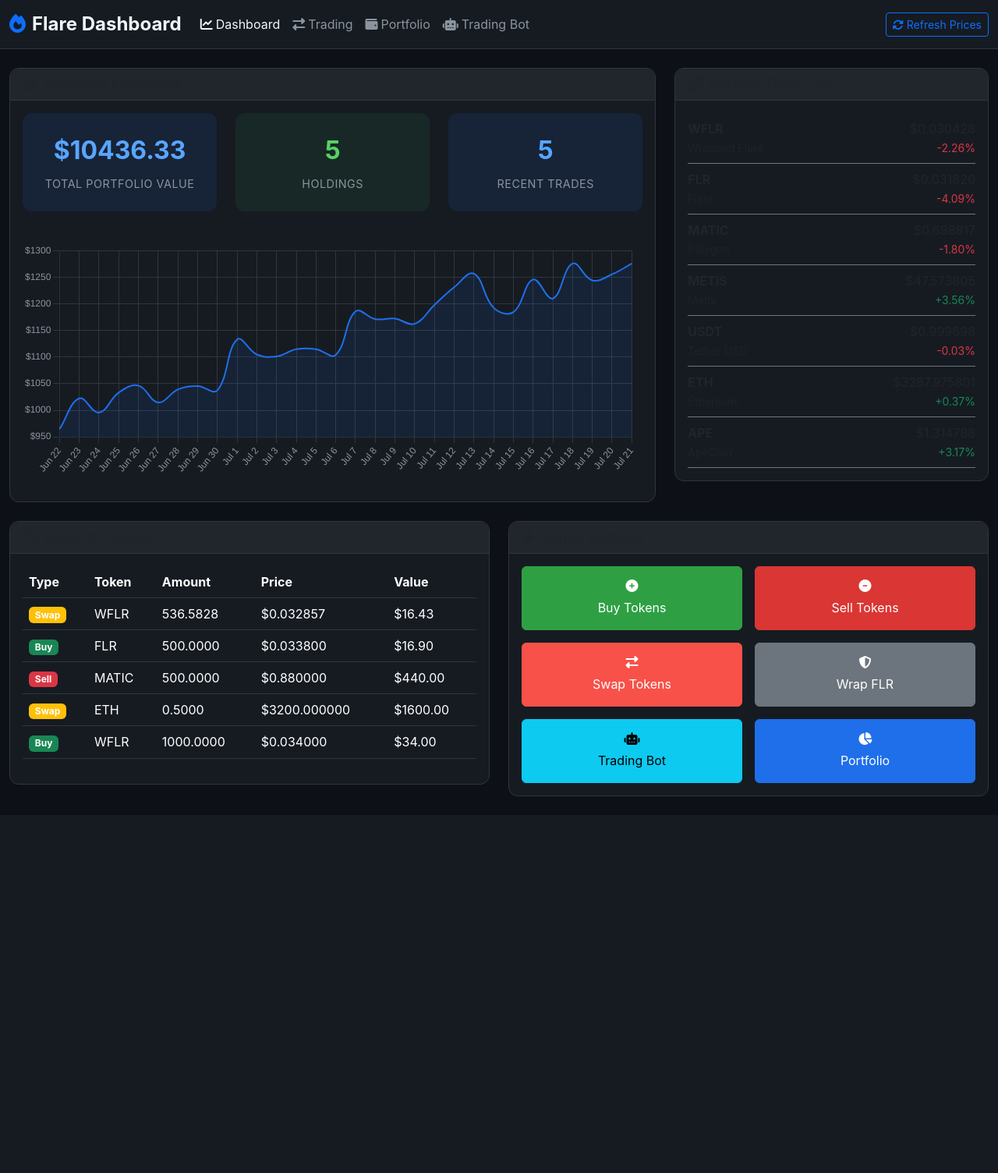
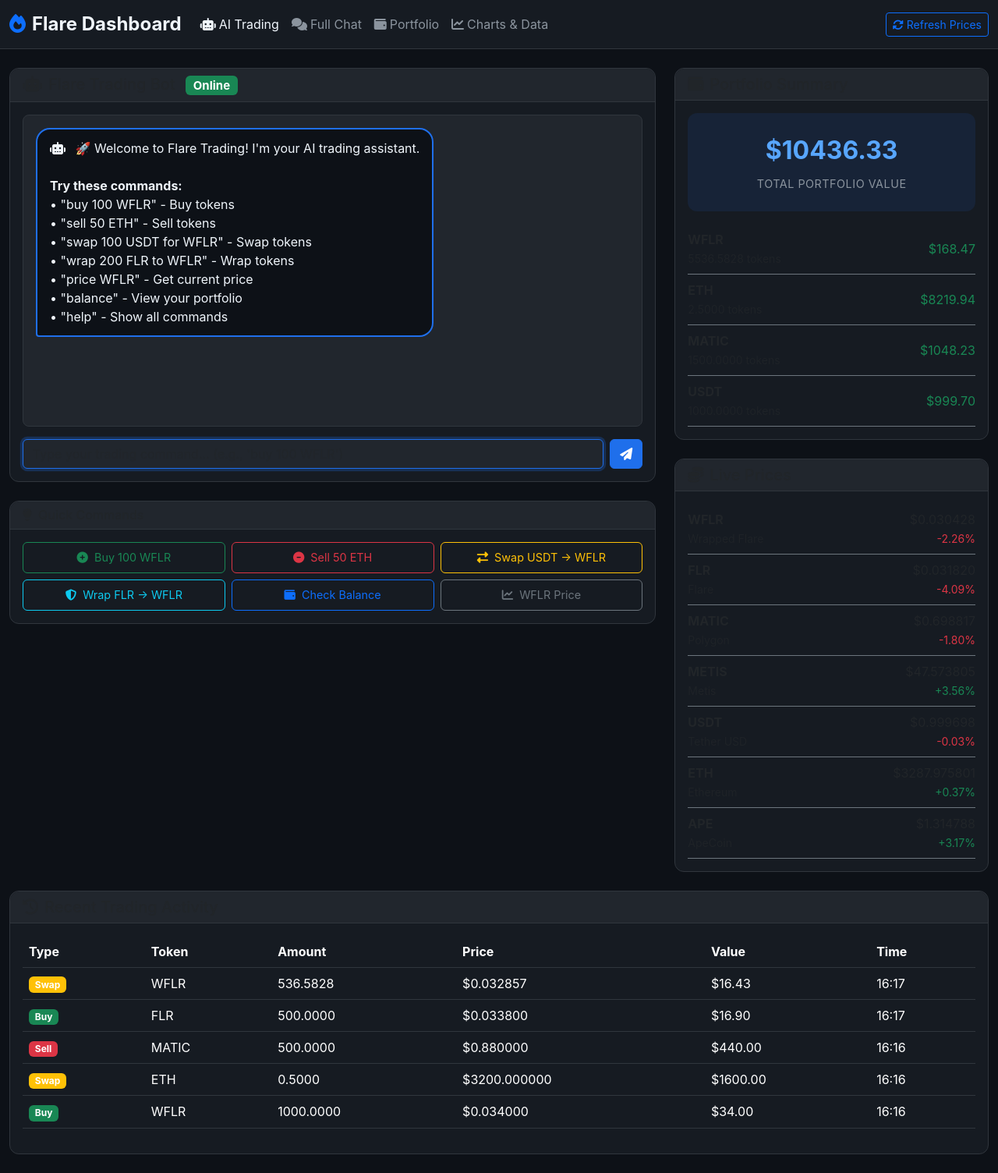
Before and after one commit to investorVOU/FlaretraderBot, a Flask app: page / in a window 1280 px wide. Shown: the whole page at 78% size. Before the commit the page ends 1021 px from the top, so only its background shows below. Run offline with Flask 3, Linux system fonts and the light colour scheme; data comes from the database, SQL or seed files in the repository; both versions use the stored data as it was after the commit.

Commit message:
Transform the platform into a chat-based trading interface for crypto
Refactors the trading dashboard to prioritize a chatbot interface for user interaction and trade execution.

Replit-Commit-Author: Agent
Replit-Commit-Session-Id: 6b2ada1e-334a-4325-80ce-bbe93cdab59d
Replit-Commit-Screenshot-Url: https://storage.googleapis.com/screenshot-production-us-central1/477c10f4-cc9b-4179-a2ae-b418c0aeb626/6b2ada1e-334a-4325-80ce-bbe93cdab59d/DumU5zo

```diff
--- a/templates/base.html
+++ b/templates/base.html
@@ -30,12 +30,12 @@
                 <ul class="navbar-nav me-auto">
                     <li class="nav-item">
                         <a class="nav-link {% if request.endpoint == 'dashboard' %}active{% endif %}" href="{{ url_for('dashboard') }}">
-                            <i class="fas fa-chart-line me-1"></i>Dashboard
+                            <i class="fas fa-robot me-1"></i>AI Trading
                         </a>
                     </li>
                     <li class="nav-item">
-                        <a class="nav-link {% if request.endpoint == 'trading' %}active{% endif %}" href="{{ url_for('trading') }}">
-                            <i class="fas fa-exchange-alt me-1"></i>Trading
+                        <a class="nav-link {% if request.endpoint == 'chat' %}active{% endif %}" href="{{ url_for('chat') }}">
+                            <i class="fas fa-comments me-1"></i>Full Chat
                         </a>
                     </li>
                     <li class="nav-item">
@@ -44,8 +44,8 @@
                         </a>
                     </li>
                     <li class="nav-item">
-                        <a class="nav-link {% if request.endpoint == 'chat' %}active{% endif %}" href="{{ url_for('chat') }}">
-                            <i class="fas fa-robot me-1"></i>Trading Bot
+                        <a class="nav-link {% if request.endpoint == 'trading' %}active{% endif %}" href="{{ url_for('trading') }}">
+                            <i class="fas fa-chart-line me-1"></i>Charts & Data
                         </a>
                     </li>
                 </ul>
--- a/templates/dashboard.html
+++ b/templates/dashboard.html
@@ -4,50 +4,137 @@
 
 {% block content %}
 <div class="row">
-    <!-- Portfolio Overview -->
+    <!-- Chat Interface - Primary -->
     <div class="col-lg-8">
         <div class="card bg-dark-custom mb-4">
             <div class="card-header">
                 <h5 class="card-title mb-0">
-                    <i class="fas fa-chart-area me-2"></i>Portfolio Overview
+                    <i class="fas fa-robot me-2"></i>Flare Trading Bot
+                    <span class="badge bg-success ms-2">Online</span>
                 </h5>
             </div>
             <div class="card-body">
-                <div class="row mb-4">
-                    <div class="col-md-4">
-                        <div class="stats-card bg-primary-subtle">
-                            <div class="stats-value">${{ "%.2f"|format(total_value) }}</div>
-                            <div class="stats-label">Total Portfolio Value</div>
-                        </div>
-                    </div>
-                    <div class="col-md-4">
-                        <div class="stats-card bg-success-subtle">
-                            <div class="stats-value">{{ portfolio|length }}</div>
-                            <div class="stats-label">Holdings</div>
-                        </div>
-                    </div>
-                    <div class="col-md-4">
-                        <div class="stats-card bg-info-subtle">
-                            <div class="stats-value">{{ recent_trades|length }}</div>
-                            <div class="stats-label">Recent Trades</div>
+                <!-- Chat Messages -->
+                <div id="chatMessages" class="chat-container mb-3">
+                    <div class="chat-message bot-message welcome-message">
+                        <div class="message-content">
+                            <i class="fas fa-robot me-2"></i>
+                            🚀 Welcome to Flare Trading! I'm your AI trading assistant.
+                            <br><br>
+                            <strong>Try these commands:</strong><br>
+                            • "buy 100 WFLR" - Buy tokens<br>
+                            • "sell 50 ETH" - Sell tokens<br>
+                            • "swap 100 USDT for WFLR" - Swap tokens<br>
+                            • "wrap 200 FLR to WFLR" - Wrap tokens<br>
+                            • "price WFLR" - Get current price<br>
+                            • "balance" - View your portfolio<br>
+                            • "help" - Show all commands
                         </div>
                     </div>
                 </div>
 
-                <!-- Portfolio Chart -->
-                <div class="chart-container">
-                    <canvas id="portfolioChart"></canvas>
+                <!-- Chat Input -->
+                <form id="chatForm" class="d-flex">
+                    <input type="text" id="chatInput" class="form-control bg-dark text-light me-2"
+                           placeholder="Type your trading command... (e.g., 'buy 100 WFLR')" required>
+                    <button type="submit" class="btn btn-primary" id="sendButton">
+                        <i class="fas fa-paper-plane"></i>
+                    </button>
+                </form>
+            </div>
+        </div>
+
+        <!-- Quick Commands -->
+        <div class="card bg-dark-custom">
+            <div class="card-header">
+                <h6 class="card-title mb-0">
+                    <i class="fas fa-lightbulb me-2"></i>Quick Commands
+                </h6>
+            </div>
+            <div class="card-body">
+                <div class="row g-2">
+                    <div class="col-md-4">
+                        <button class="btn btn-outline-success w-100 quick-command" data-command="buy 100 WFLR">
+                            <i class="fas fa-plus-circle me-2"></i>Buy 100 WFLR
+                        </button>
+                    </div>
+                    <div class="col-md-4">
+                        <button class="btn btn-outline-danger w-100 quick-command" data-command="sell 50 ETH">
+                            <i class="fas fa-minus-circle me-2"></i>Sell 50 ETH
+                        </button>
+                    </div>
+                    <div class="col-md-4">
+                        <button class="btn btn-outline-warning w-100 quick-command" data-command="swap 100 USDT for WFLR">
+                            <i class="fas fa-exchange-alt me-2"></i>Swap USDT → WFLR
+                        </button>
+                    </div>
+                    <div class="col-md-4">
+                        <button class="btn btn-outline-info w-100 quick-command" data-command="wrap 200 FLR to WFLR">
+                            <i class="fas fa-shield-alt me-2"></i>Wrap FLR → WFLR
+                        </button>
+                    </div>
+                    <div class="col-md-4">
+                        <button class="btn btn-outline-primary w-100 quick-command" data-command="balance">
+                            <i class="fas fa-wallet me-2"></i>Check Balance
+                        </button>
+                    </div>
+                    <div class="col-md-4">
+                        <button class="btn btn-outline-secondary w-100 quick-command" data-command="price WFLR">
+                            <i class="fas fa-chart-line me-2"></i>WFLR Price
+                        </button>
+                    </div>
                 </div>
             </div>
         </div>
     </div>
 
-    <!-- Market Overview -->
+    <!-- Portfolio & Market Summary -->
     <div class="col-lg-4">
+        <!-- Portfolio Summary -->
         <div class="card bg-dark-custom mb-4">
             <div class="card-header">
                 <h5 class="card-title mb-0">
-                    <i class="fas fa-coins me-2"></i>Market Overview
+                    <i class="fas fa-wallet me-2"></i>Portfolio Summary
+                </h5>
+            </div>
+            <div class="card-body">
+                <div class="stats-card bg-primary-subtle mb-3">
+                    <div class="stats-value">${{ "%.2f"|format(total_value) }}</div>
+                    <div class="stats-label">Total Portfolio Value</div>
+                </div>
+
+                {% if portfolio %}
+                    {% for holding in portfolio %}
+                        {% if holding.balance > 0 %}
+                        <div class="d-flex justify-content-between align-items-center py-2 border-bottom border-secondary">
+                            <div>
+                                <div class="fw-bold">{{ holding.token_symbol }}</div>
+                                <small class="text-muted">{{ "%.4f"|format(holding.balance) }} tokens</small>
+                            </div>
+                            <div class="text-end">
+                                {% set token_price = tokens|selectattr('symbol', 'equalto', holding.token_symbol)|first %}
+                                {% if token_price %}
+                                    <div class="text-success">${{ "%.2f"|format(holding.balance * token_price.price) }}</div>
+                                {% endif %}
+                            </div>
+                        </div>
+                        {% endif %}
+                    {% endfor %}
+                {% else %}
+                    <div class="text-center py-3 text-muted">
+                        <i class="fas fa-wallet fa-2x mb-2"></i>
+                        <p>No holdings yet</p>
+                        <small>Start trading to build your portfolio!</small>
+                    </div>
+                {% endif %}
+            </div>
+        </div>
+
+        <!-- Market Overview -->
+        <div class="card bg-dark-custom">
+            <div class="card-header">
+                <h5 class="card-title mb-0">
+                    <i class="fas fa-coins me-2"></i>Live Prices
                 </h5>
             </div>
             <div class="card-body">
@@ -70,13 +157,13 @@
     </div>
 </div>
 
-<div class="row">
+<div class="row mt-4">
     <!-- Recent Trades -->
-    <div class="col-lg-6">
+    <div class="col-12">
         <div class="card bg-dark-custom">
             <div class="card-header">
                 <h5 class="card-title mb-0">
-                    <i class="fas fa-history me-2"></i>Recent Trades
+                    <i class="fas fa-history me-2"></i>Recent Trading Activity
                 </h5>
             </div>
             <div class="card-body">
@@ -90,6 +177,7 @@
                                     <th>Amount</th>
                                     <th>Price</th>
                                     <th>Value</th>
+                                    <th>Time</th>
                                 </tr>
                             </thead>
                             <tbody>
@@ -104,6 +192,7 @@
                                     <td>{{ "%.4f"|format(trade.amount) }}</td>
                                     <td>${{ "%.6f"|format(trade.price) }}</td>
                                     <td>${{ "%.2f"|format(trade.total_value) }}</td>
+                                    <td>{{ trade.created_at.strftime('%H:%M') }}</td>
                                 </tr>
                                 {% endfor %}
                             </tbody>
@@ -112,61 +201,10 @@
                 {% else %}
                     <div class="text-center py-4 text-muted">
                         <i class="fas fa-chart-line fa-3x mb-3"></i>
-                        <p>No trades yet. Start trading to see your history here!</p>
-                        <a href="{{ url_for('trading') }}" class="btn btn-primary">Start Trading</a>
+                        <p>No trades yet. Use the chat above to start trading!</p>
+                        <p class="small">Try: "buy 100 WFLR" or "swap 50 USDT for ETH"</p>
                     </div>
                 {% endif %}
-            </div>
-        </div>
-    </div>
-
-    <!-- Quick Actions -->
-    <div class="col-lg-6">
-        <div class="card bg-dark-custom">
-            <div class="card-header">
-                <h5 class="card-title mb-0">
-                    <i class="fas fa-bolt me-2"></i>Quick Actions
-                </h5>
-            </div>
-            <div class="card-body">
-                <div class="row g-3">
-                    <div class="col-6">
-                        <a href="{{ url_for('trading') }}" class="btn btn-success w-100 py-3">
-                            <i class="fas fa-plus-circle mb-2 d-block"></i>
-                            Buy Tokens
-                        </a>
-                    </div>
-                    <div class="col-6">
-                        <a href="{{ url_for('trading') }}" class="btn btn-danger w-100 py-3">
-                            <i class="fas fa-minus-circle mb-2 d-block"></i>
-                            Sell Tokens
-                        </a>
-                    </div>
-                    <div class="col-6">
-                        <a href="{{ url_for('trading') }}" class="btn btn-warning w-100 py-3">
-                            <i class="fas fa-exchange-alt mb-2 d-block"></i>
-                            Swap Tokens
-                        </a>
-                    </div>
-                    <div class="col-6">
-                        <a href="{{ url_for('trading') }}" class="btn btn-secondary w-100 py-3">
-                            <i class="fas fa-shield-alt mb-2 d-block"></i>
-                            Wrap FLR
-                        </a>
-                    </div>
-                    <div class="col-6">
-                        <a href="{{ url_for('chat') }}" class="btn btn-info w-100 py-3">
-                            <i class="fas fa-robot mb-2 d-block"></i>
-                            Trading Bot
-                        </a>
-                    </div>
-                    <div class="col-6">
-                        <a href="{{ url_for('portfolio') }}" class="btn btn-primary w-100 py-3">
-                            <i class="fas fa-chart-pie mb-2 d-block"></i>
-                            Portfolio
-                        </a>
-                    </div>
-                </div>
             </div>
         </div>
     </div>
@@ -174,5 +212,5 @@
 {% endblock %}
 
 {% block scripts %}
-<script src="{{ url_for('static', filename='js/dashboard.js') }}"></script>
+<script src="{{ url_for('static', filename='js/chat.js') }}"></script>
 {% endblock %}
```
Also changed, not shown: chatbot.py (+40 -4 lines), replit.md (+10 -8 lines), instance/crypto_dashboard.db.
